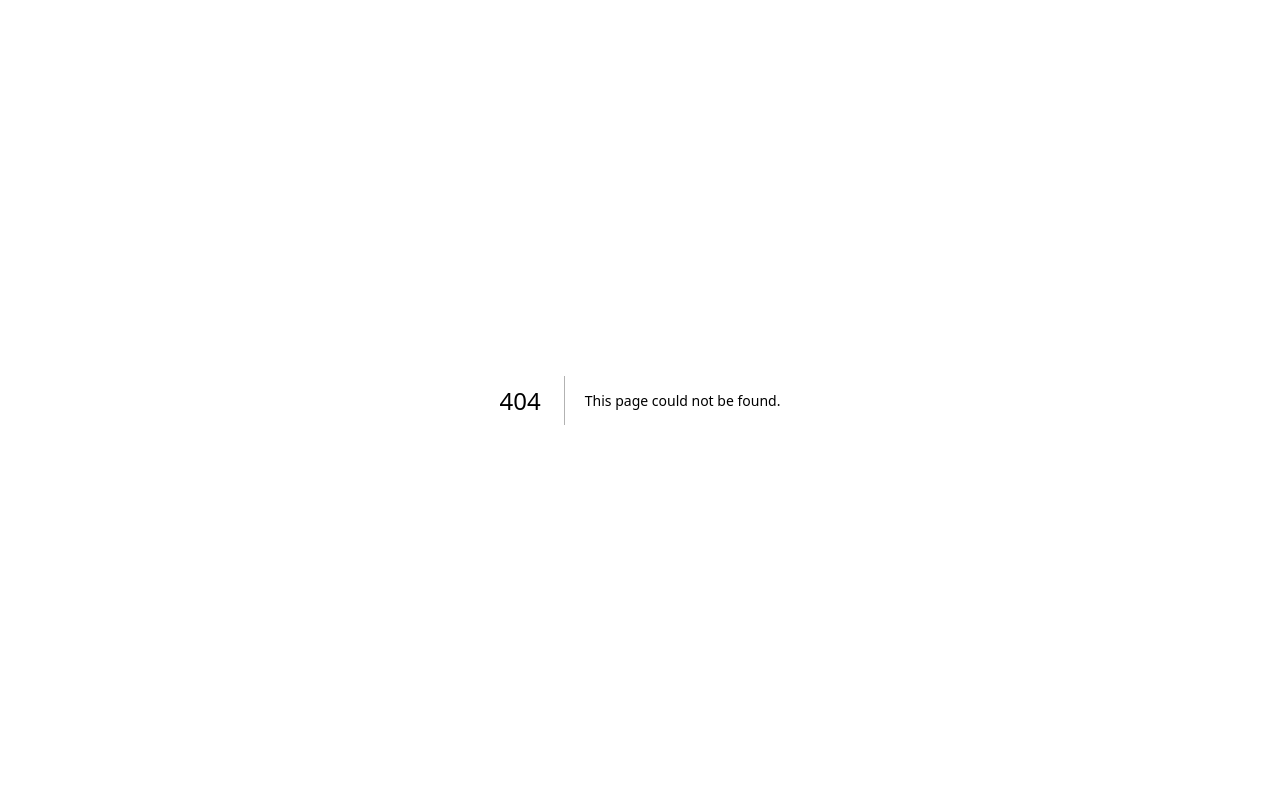
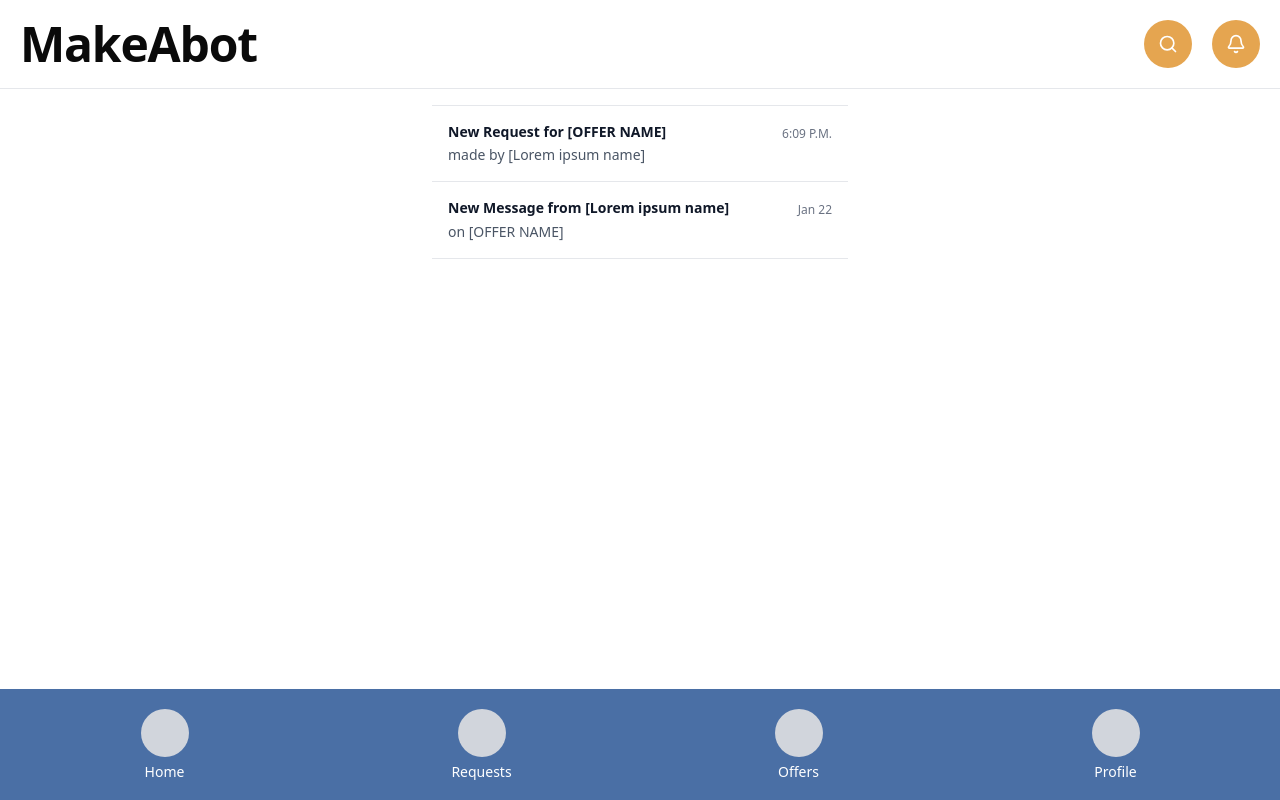
Before and after one commit to legnspice/MakeAbot, a Next.js app: page /notifications in a window 1280 px wide. Before the commit this address had no page. Built offline with nearby package versions, Linux system fonts and the light colour scheme.

Commit message:
notification page added

```diff
--- /dev/null
+++ b/app/(routes)/(public)/notifications/page.tsx
@@ -0,0 +1,53 @@
+'use client';
+
+import Navbar from '@/components/ui/navbar';
+import BottomNav from '@/components/ui/bottomnavbar';
+
+const SAMPLE_NOTIFICATIONS = [
+  {
+    id: '1',
+    title: 'New Request for [OFFER NAME]',
+    body: 'made by [Lorem ipsum name]',
+    meta: '6:09 P.M.',
+  },
+  {
+    id: '2',
+    title: 'New Message from [Lorem ipsum name]',
+    body: 'on [OFFER NAME]',
+    meta: 'Jan 22',
+  },
+];
+
+export default function NotificationsPage() {
+  return (
+    <div className="min-h-screen bg-white flex flex-col">
+      <Navbar />
+
+      <main className="flex-1 max-w-md mx-auto w-full px-4 pt-4 pb-28">
+        <section aria-label="Notifications">
+          <div className="divide-y divide-gray-200 border-t border-b border-gray-200 bg-white">
+            {SAMPLE_NOTIFICATIONS.map((n) => (
+              <button
+                key={n.id}
+                type="button"
+                className="w-full text-left px-4 py-4 focus:outline-none focus-visible:bg-gray-50"
+              >
+                <div className="flex items-start justify-between gap-3">
+                  <div className="min-w-0">
+                    <p className="text-sm font-semibold text-gray-900 leading-snug">
+                      {n.title}
+                    </p>
+                    <p className="mt-1 text-sm text-gray-600">{n.body}</p>
+                  </div>
+                  <span className="shrink-0 text-xs text-gray-500 mt-1">{n.meta}</span>
+                </div>
+              </button>
+            ))}
+          </div>
+        </section>
+      </main>
+
+      <BottomNav />
+    </div>
+  );
+}
--- a/components/ui/navbar.tsx
+++ b/components/ui/navbar.tsx
@@ -1,4 +1,5 @@
 'use client';
+import Link from 'next/link';
 import { Search, Bell } from 'lucide-react';
 
 type NavbarProps = {
@@ -21,9 +22,13 @@ export default function Navbar({ onSearchClick }: NavbarProps) {
         >
           <Search className="w-5 h-5 text-white" />
         </button>
-        <button className="w-12 h-12 bg-[#E5A550] rounded-full cursor-pointer hover:bg-[#D89440] transition-colors flex items-center justify-center">
+        <Link
+          href="/notifications"
+          className="w-12 h-12 bg-[#E5A550] rounded-full cursor-pointer hover:bg-[#D89440] transition-colors flex items-center justify-center"
+          aria-label="Notifications"
+        >
           <Bell className="w-5 h-5 text-white" />
-        </button>
+        </Link>
       </div>
     </nav>
   );
```
